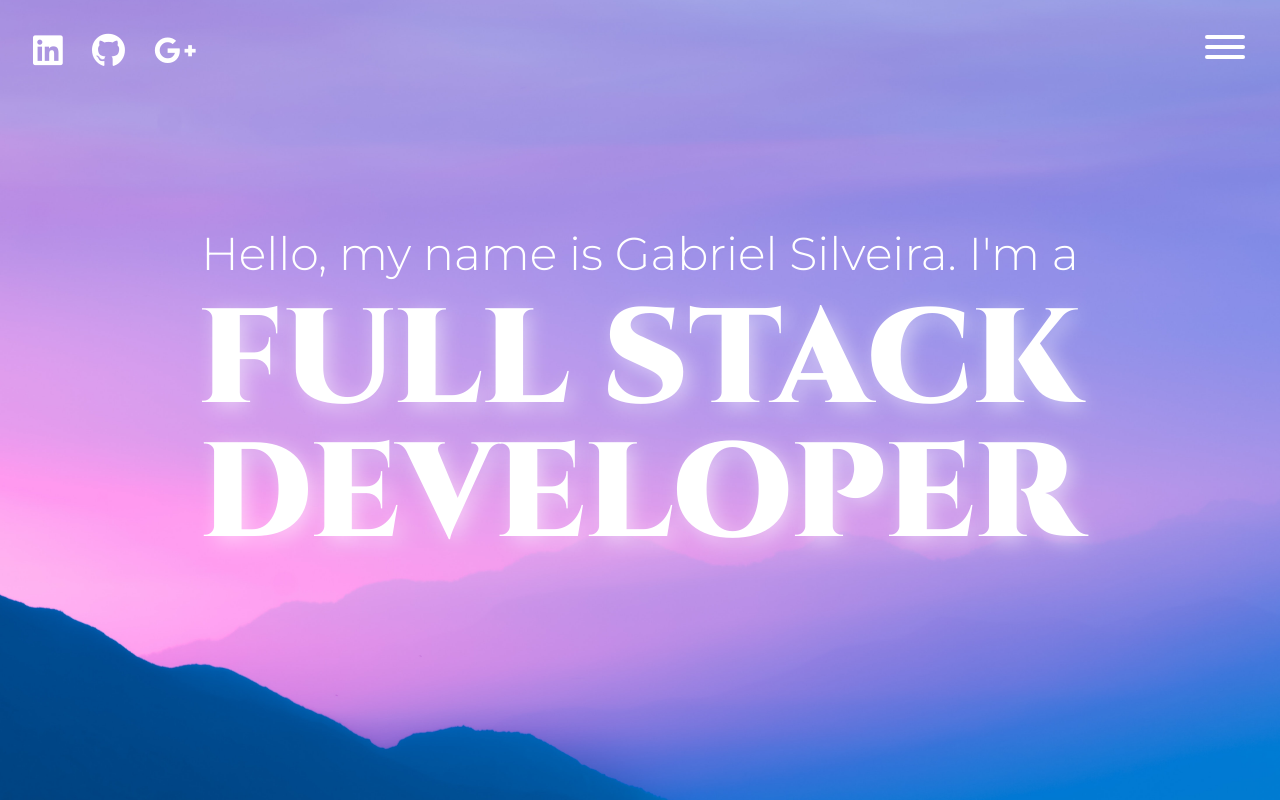
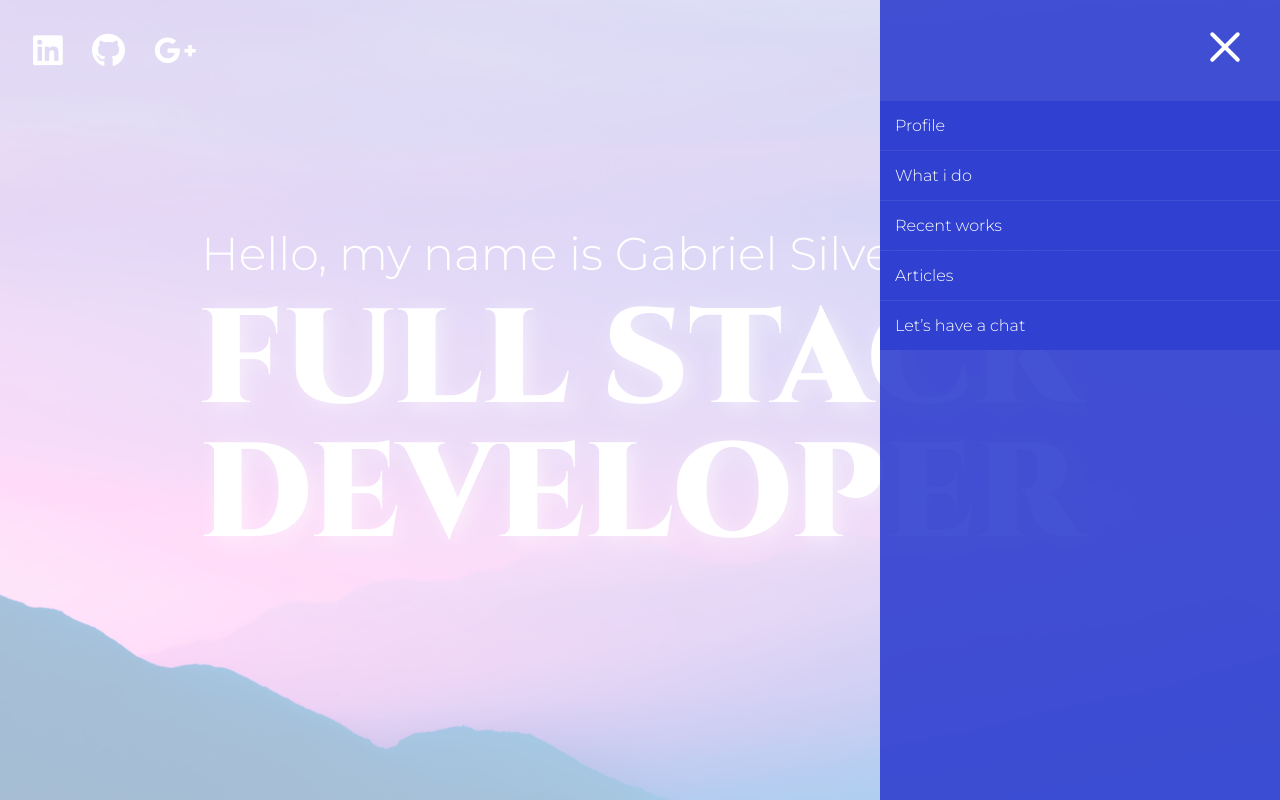
Before and after one commit to gabriel-silveira/portfolio, a Node server app: page / in a window 1280 px wide. Run offline with Node 20, Linux system fonts and the light colour scheme; some libraries are stand-ins or nearby versions.

Commit message:
Main menu

```diff
--- a/package.json
+++ b/package.json
@@ -5,6 +5,8 @@
   "main": "index.js",
   "scripts": {
     "dev": "pm2 start index.js --watch",
+    "stop": "pm2 stop index.js",
+    "monitor": "pm2 monit",
     "test": "echo \"Error: no test specified\" && exit 1"
   },
   "repository": {
@@ -22,6 +24,7 @@
     "nunjucks": "^3.2.0"
   },
   "devDependencies": {
-    "@fortawesome/fontawesome-free": "^5.8.2"
+    "@fortawesome/fontawesome-free": "^5.8.2",
+    "pm2": "^3.5.1"
   }
 }
--- a/static/css/geral.css
+++ b/static/css/geral.css
@@ -1,15 +1,20 @@
 :root {
-  --purple: #3040D0;
+  --purple: #3040D0; /* rgb(48, 64, 208) */
 }
 
 * {
   margin: 0px;
   padding: 0px;
   font-family: 'Montserrat', sans-serif;
+  text-decoration: none;
 }
 
 body {
   background-color: #FFF;
+}
+
+a {
+  cursor: pointer;
 }
 
 button::-moz-focus-inner {
@@ -60,7 +65,7 @@ div#app {
   transition: all 0.5s;
 }
 #main-menu.active {
-  background-color: rgba(255,255,255,0.5);
+  background-color: rgba(255,255,255,0.65);
 }
 #nav-main-menu {
   z-index: 2;
@@ -69,9 +74,26 @@ div#app {
   right: -400px;
   width: 400px;
   height: 100%;
-  background-color: rgba(255,255,255,0.8);
+  background-color: rgba(48, 64, 208, 0.9);
   transition: all 0.7s ease;
 }
 #main-menu.active #nav-main-menu {
   right: 0px;
 }
+#nav-main-menu #menu-logo {
+  height: 100px;
+}
+#nav-main-menu a {
+  display: block;
+  width: 100%;
+  padding: 15px;
+  margin: 1px 0px;
+  background-color: var(--purple);
+  color: #FFF;
+  transition: all 0.3s;
+}
+#nav-main-menu a:hover {
+  padding: 15px 15px 15px 25px;
+  background-color: rgba(255,255,255,0.25);
+  color: #FFF;
+}
--- a/static/js/vue/home.js
+++ b/static/js/vue/home.js
@@ -2,7 +2,8 @@ new Vue({
   delimiters: ['[[',']]'],
   el: '#app',
   data: {
-    openNav: false
+    openNav: false,
+    sections: ['profile', 'what-i-do', 'recent-works', 'articles', 'contact']
   },
   methods: {
     toggleMenu: function() {
@@ -12,6 +13,9 @@ new Vue({
     closeMainMenu: function() {
       if(this.openNav)
         this.toggleMenu()
+    },
+    go: function(index) {
+      console.log(this.sections[index])
     }
   },
   mounted: function() {
@@ -20,5 +24,10 @@ new Vue({
     document.getElementById('nav-main-menu').addEventListener("click", function(e) {
       e.stopPropagation()
     }, false)
+
+    let self = this
+    setTimeout(function() {
+      self.toggleMenu()
+    }, 500)
   }
 })
```
Also changed, not shown: views/index.html (+6 -1 lines), 1 other file.
